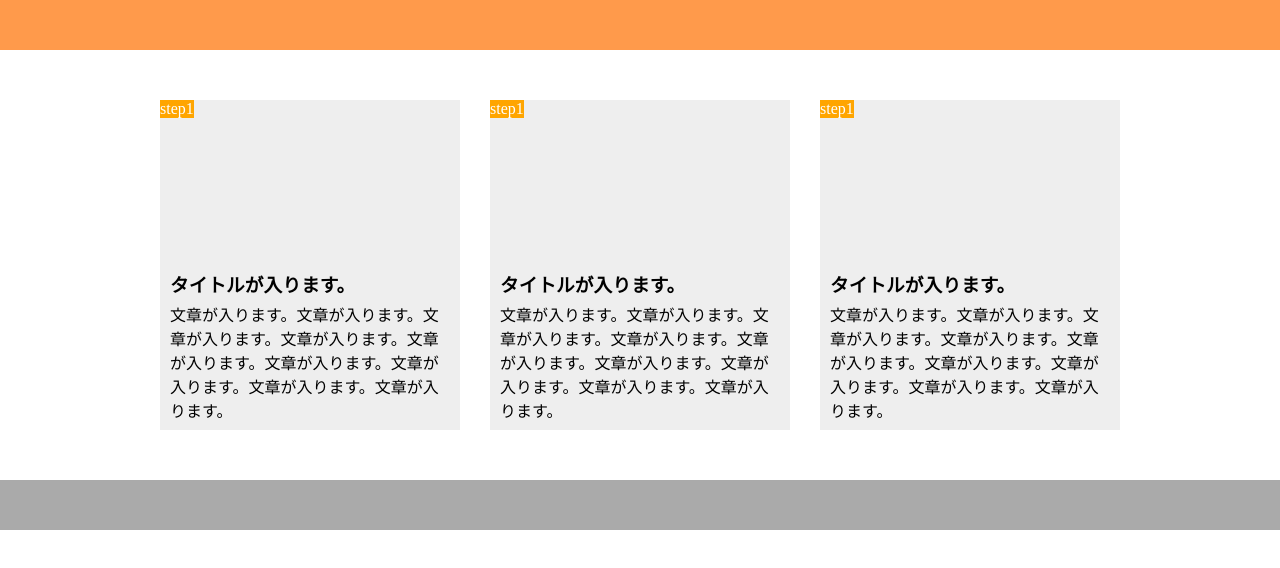
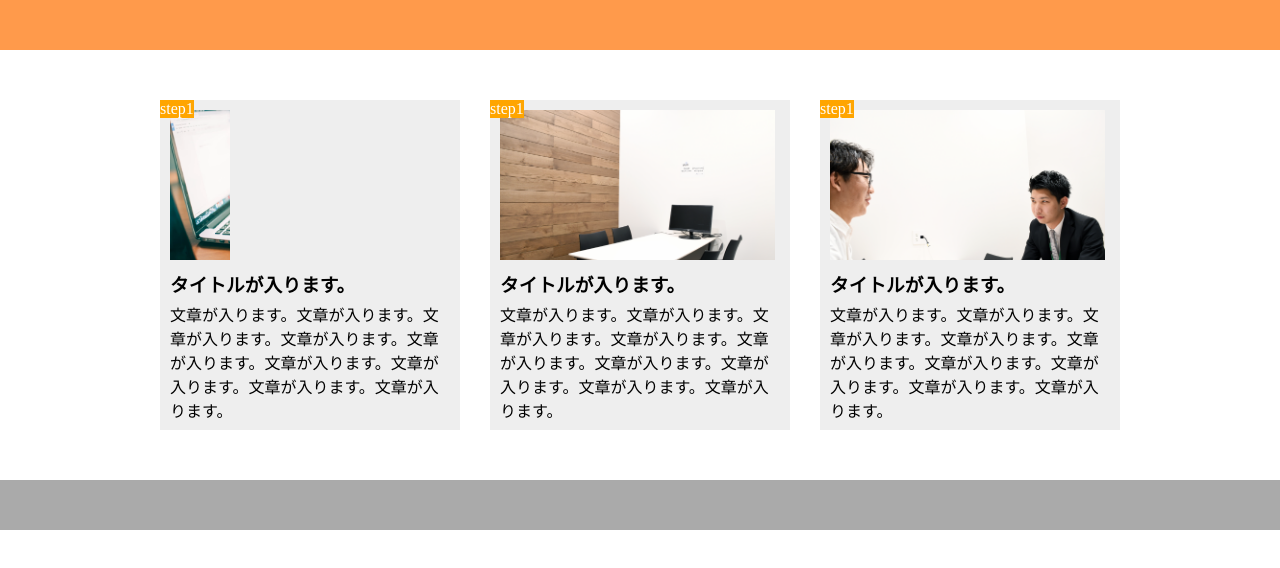
Before and after one commit to moekak/homework1, a plain HTML site: page index.html in a window 1280 px wide. Drawn offline with Linux system fonts and the light colour scheme.

Commit message:
editing background-image

```diff
--- a/style.css
+++ b/style.css
@@ -29,26 +29,25 @@ header {
 }
 span {
   position: absolute;
-  top: 0;
+  top: 0px;
   left: 0;
   background-color: orange;
   color: white;
 }
 .top {
-
   height: 150px;
-
   background-size: cover;
   margin: 10px 15px 10px 10px;
 }
 .first{
-  background-image: url(images.homework/flow01.png);
+  width: 20%;
+  background-image: url(img/flow01.jpg);
 }
 .second{
-  background-image: url(images.homework/flow02.png);
+  background-image: url(img/flow02.jpg);
 }
 .third{
-  background-image: url(images.homework/flow03.png);
+  background-image: url(img/flow03.jpg);
 }
 .large-box {
 
```
Also changed, not shown: img/flow01.jpg (renamed from img/flow01.png), img/flow02.jpg (renamed from img/flow02.png), img/flow03.jpg (renamed from img/flow03.png), 1 other file.
